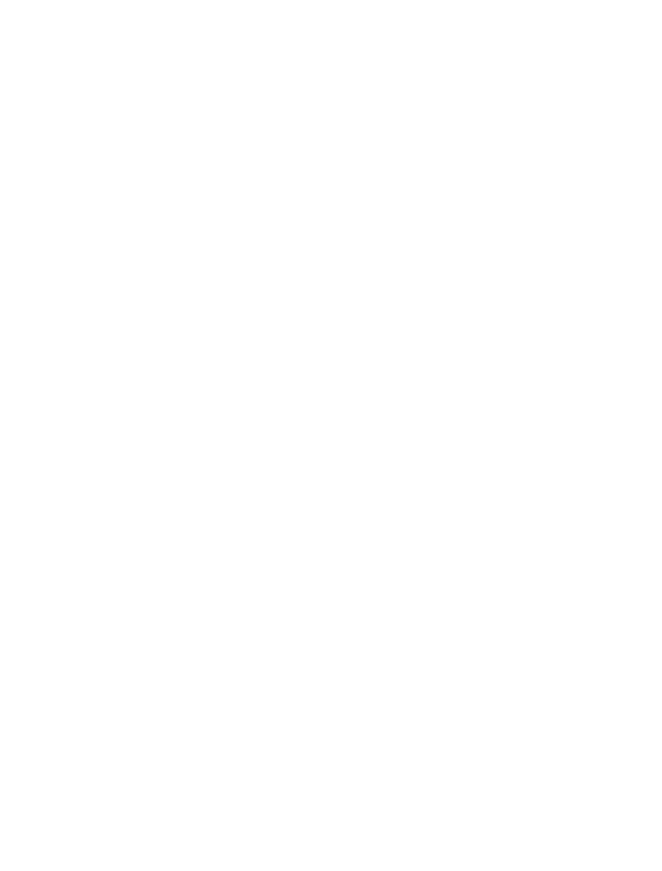
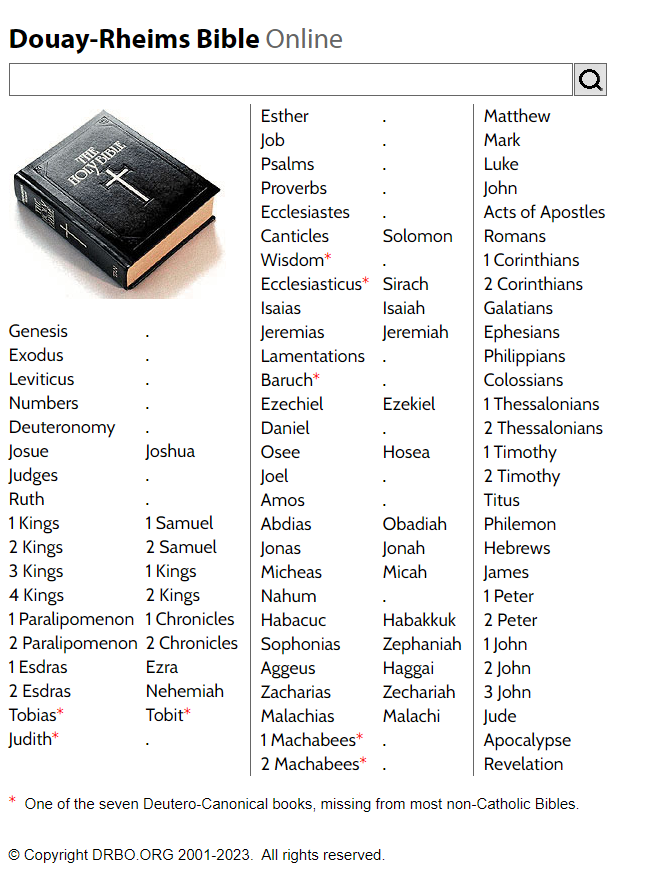
Before and after one commit to user7529/TheWay, a plain HTML site: page index.html in a window 1280 px wide. Shown: the whole page, without its empty margins (0-662 px from the left). Before the commit the page ends 800 px from the top, so only its background shows below. Drawn offline with nearby package versions, Linux system fonts and the light colour scheme.

Commit message:
Add image and references

```diff
--- a/index.html
+++ b/index.html
@@ -11,5 +11,6 @@
         <p>
 
         </p>
+        <img src="images/Books.png">
     </body>
 </html>
```
Also changed, not shown: images/Books.png (added), 1 other file.
